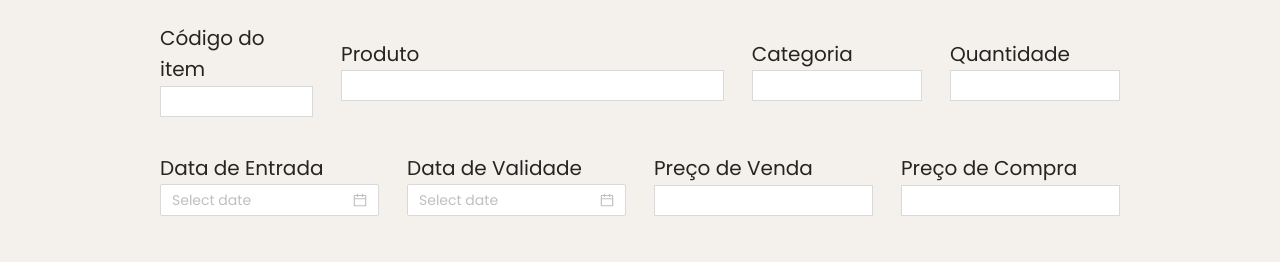
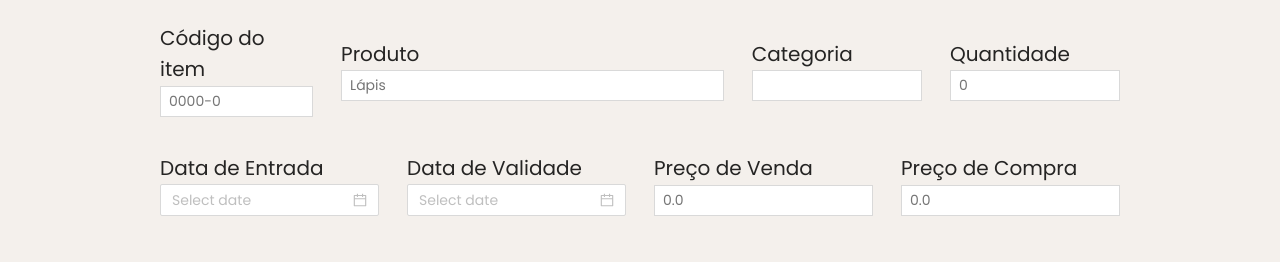
Before and after one commit to leonardoAnjos16/sinve, a React (Create React App) app: page /registrar-produto in a window 1280 px wide. Shown: the part 158-420 px from the top of the page. Built offline with nearby package versions, Linux system fonts and the light colour scheme.

Commit message:
fix(add-product-layout): start integration

```diff
--- a/src/components/InputSinve/index.tsx
+++ b/src/components/InputSinve/index.tsx
@@ -1,4 +1,4 @@
-import React from 'react';
+import React, { Dispatch, SetStateAction } from 'react';
 
 import {
   DatePicker, Select,
@@ -16,10 +16,12 @@ interface InputSinveProps {
   isShowHistory?: boolean;
   isSelectable?: boolean
   withMargin?: boolean;
+  placeholder?: string;
+  setData?: Dispatch<SetStateAction<string>>;
 }
 
 export const InputSinve: React.FC<InputSinveProps> = ({
-  width, title, isSelectDate, isShowHistory, isSelectable, withMargin,
+  width, title, isSelectDate, isShowHistory, isSelectable, withMargin, placeholder, setData,
 }) => (
   <Container width={width} withMargin={withMargin}>
     <TitleRegisterProduct isShowHistory={isShowHistory}>{title}</TitleRegisterProduct>
@@ -40,21 +42,30 @@ export const InputSinve: React.FC<InputSinveProps> = ({
 
     {
       isSelectDate && (
-        <DatePicker style={{
-          width: '100%',
-        }}
+        <DatePicker
+          style={{
+            width: '100%',
+          }}
+          onChange={(event) => {
+            console.log(event?.get);
+          }}
         />
       )
     }
     {
       !isSelectDate && !isSelectable && (
         <SinveInput
+          placeholder={placeholder}
           style={{
             width: '100%',
           }}
           isShowHistory={isShowHistory}
+          onChange={(event) => {
+            if (setData) { setData(event.target.value); }
+          }}
         />
       )
     }
   </Container>
+
 );
--- a/src/components/InputSinve/style.ts
+++ b/src/components/InputSinve/style.ts
@@ -33,4 +33,9 @@ export const SinveInput = styled.input<RegisterProductProps>`
     height: ${(props) => (props.isShowHistory ? '40px' : '31px')};
     background-color: ${(props) => (props.isShowHistory ? 'transparent' : 'white')};
     border-radius: ${({ isShowHistory }) => (isShowHistory ? '8px' : '0px')};
+
+    padding-left: 8px;
+    -webkit-box-sizing: border-box;
+    -moz-box-sizing: border-box;
+    box-sizing: border-box;
 `;
--- a/src/pages/RegisterProduct/index.tsx
+++ b/src/pages/RegisterProduct/index.tsx
@@ -14,6 +14,15 @@ export const RegisterProduct: React.FC = () => {
   const [showHistory, setShowHistory] = useState(false);
   const [showProvider, setShowProvider] = useState(false);
 
+  const [code, setCode] = useState('');
+  const [product, setProduct] = useState('');
+  const [category, setCategory] = useState('');
+  const [quantity, setQuantity] = useState('');
+  const [inProduct, setInProduct] = useState('');
+  const [validity, setValidity] = useState('');
+  const [salePrice, setSalePrice] = useState('');
+  const [purchasePrice, setPurchasePrice] = useState('');
+
   const didUserTapShowProductHistory = () => {
     setShowHistory(!showHistory);
   };
@@ -26,6 +35,10 @@ export const RegisterProduct: React.FC = () => {
     setShowProvider(!showProvider);
   };
 
+  const didUserTapRegisterProduct = () => {
+    console.log(salePrice);
+  };
+
   return (
     <Container>
       <Navbar />
@@ -34,17 +47,64 @@ export const RegisterProduct: React.FC = () => {
         <ProductContainer>
 
           <TopProductContainer>
-            <InputSinve width="18%" title="Código do item" withMargin />
-            <InputSinve width="45%" title="Produto" withMargin />
-            <InputSinve width="20%" title="Categoria" withMargin />
-            <InputSinve width="20%" title="Quantidade" withMargin />
+            <InputSinve
+              width="18%"
+              title="Código do item"
+              withMargin
+              placeholder="0000-0"
+              setData={setCode}
+            />
+            <InputSinve
+              width="45%"
+              title="Produto"
+              withMargin
+              placeholder="Lápis"
+              setData={setProduct}
+            />
+            <InputSinve
+              width="20%"
+              title="Categoria"
+              withMargin
+              setData={setCategory}
+            />
+            <InputSinve
+              width="20%"
+              title="Quantidade"
+              withMargin
+              placeholder="0"
+              setData={setQuantity}
+            />
           </TopProductContainer>
 
           <TopProductContainer>
-            <InputSinve width="25%" title="Data de Entrada" isSelectDate withMargin />
-            <InputSinve width="25%" title="Data de Validade" isSelectDate withMargin />
-            <InputSinve width="25%" title="Preço de Venda" withMargin />
-            <InputSinve width="25%" title="Preço de Compra" withMargin />
+            <InputSinve
+              width="25%"
+              title="Data de Entrada"
+              isSelectDate
+              withMargin
+              setData={setInProduct}
+            />
+            <InputSinve
+              width="25%"
+              title="Data de Validade"
+              isSelectDate
+              withMargin
+              setData={setValidity}
+            />
+            <InputSinve
+              width="25%"
+              title="Preço de Venda"
+              withMargin
+              setData={setSalePrice}
+              placeholder="0.0"
+            />
+            <InputSinve
+              width="25%"
+              title="Preço de Compra"
+              withMargin
+              setData={setPurchasePrice}
+              placeholder="0.0"
+            />
           </TopProductContainer>
 
         </ProductContainer>
@@ -66,7 +126,7 @@ export const RegisterProduct: React.FC = () => {
       }
       <ButtonContainer>
         <ButtonSinve title="Voltar" onClick={didUserTapGoBackInventory} />
-        <ButtonSinve title="Cadastrar produto" />
+        <ButtonSinve title="Cadastrar produto" onClick={didUserTapRegisterProduct} />
       </ButtonContainer>
     </Container>
 
```
